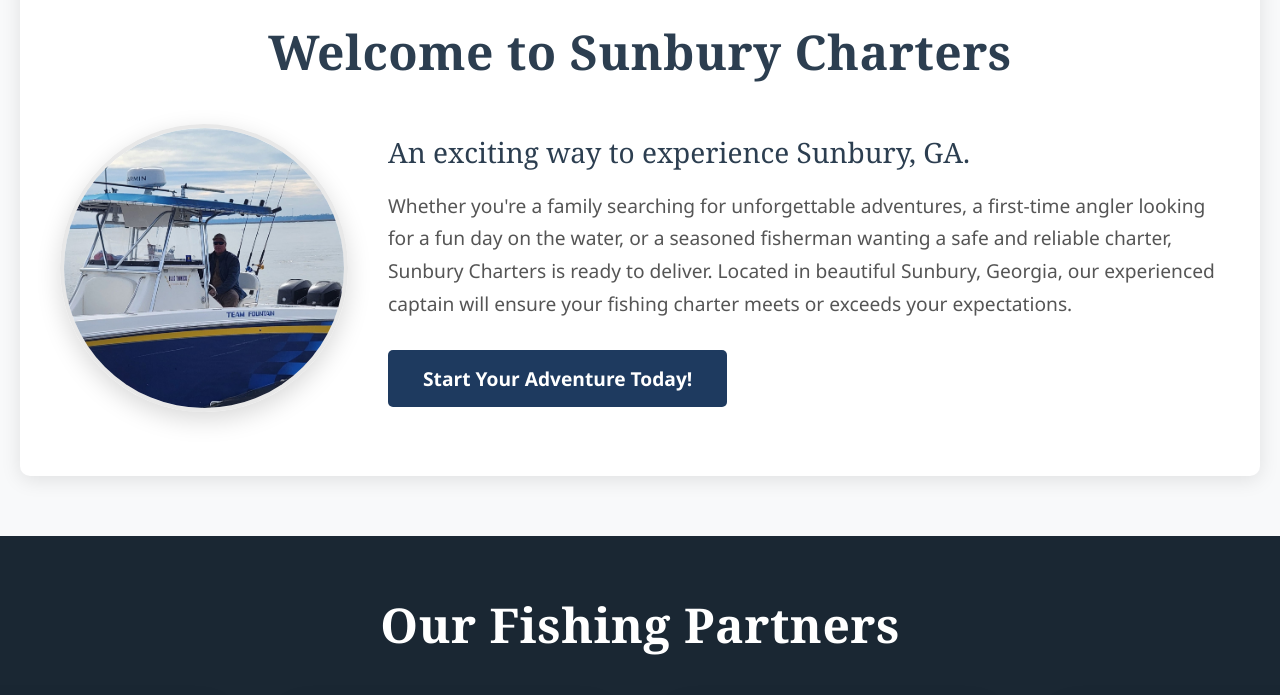
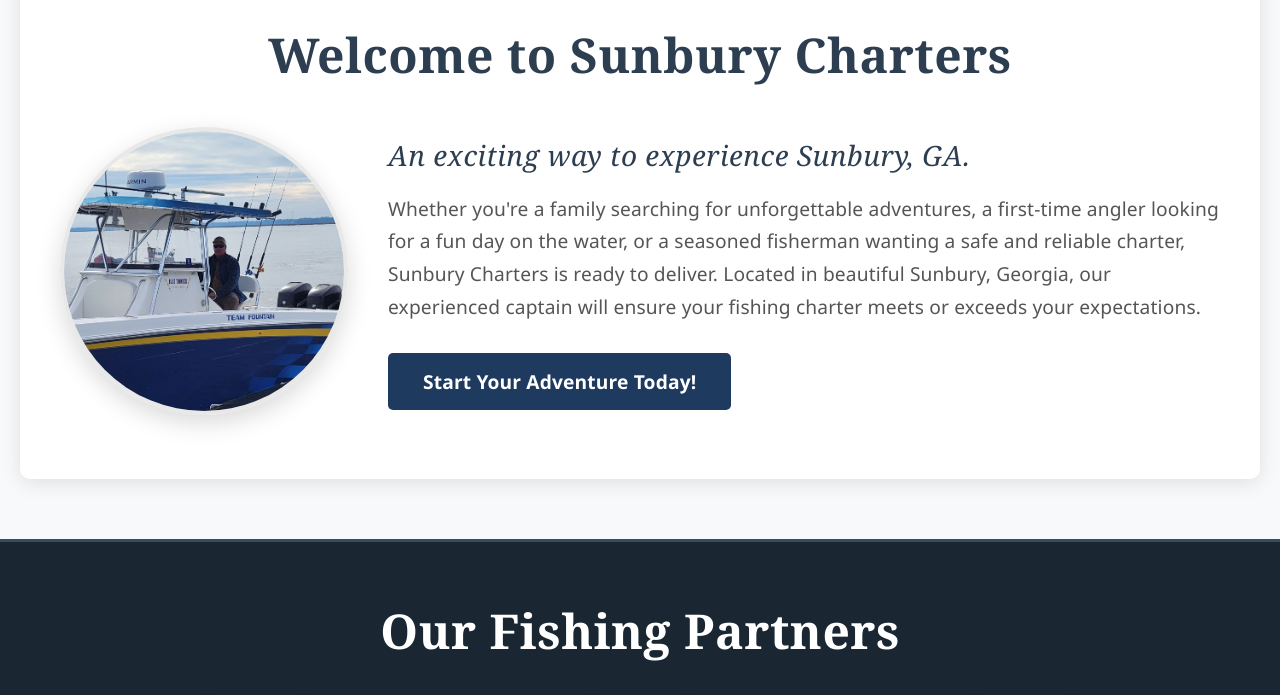
Before and after one commit to Sunbury-Fishing-Charter/Sunbury-Charters-Website, a plain HTML site: page index.html in a window 1280 px wide. Shown: the part 1460-2155 px from the top of the page. Drawn offline with Linux system fonts and the light colour scheme.

Commit message:
Updated home html to have the variables

```diff
--- a/css/style-css/home.css
+++ b/css/style-css/home.css
@@ -1,29 +1,3 @@
-:root {
-    /*--- CSS Variables for the partner scroller ---*/
-    --scroller-speed: 65s;
-    --card-width: 290px;
-    --card-gap: 55px;
-    --card-padding: 20px;
-    --card-radius: 20px;
-
-    /*--- General font styles ---*/
-    --header-font: 'Georgia', serif;
-    --body-font: 'Segoe UI', Tahoma, Geneva, Verdana, sans-serif;
-    --button-font: 'Segoe UI', Tahoma, Geneva, Verdana, sans-serif;
-    --subheader-font: 'Georgia', serif;
-    --header-size: 3rem;
-    --subheader-size: 1.75rem;
-    --body-size: 1.2rem;
-    --banner-font-size: 7rem;
-    --header-letter-spacing: 0.5px;
-    --subheader-letter-spacing: 0.5px;
-    --text-color: white;
-    --header-font-weight: bold;
-    --subheader-font-weight: italic;
-}
-
-
-
 
 /* ============================================
    BASIC PAGE SETUP
@@ -102,7 +76,8 @@ html, body {
     gap: 0.8%;
     flex-wrap: wrap;
     padding: 2.7% 0;
-    background-color: #1a2733;
+    background-color: var(--primary-navy-bg);
+    border-top: 3px solid var(--lighter-blue-accent);
 }
 .top-fishing-examples img {
     width: 23vw;
@@ -120,14 +95,14 @@ html, body {
 
 /* Background section for the captain info */
 .fishing-charter-in-sunbury {
-    background-color: #f8f9fa;
+    background-color: var(--secondary-grey-bg);
     padding: clamp(40px, 8vw, 60px) 20px;
 }
 /* White container box for captain content */
 .fishing-charter-container {
     max-width: 1200px;
     margin: 0 auto;
-    background: white;
+    background: var(--section-overlay-accent);
     padding: clamp(30px, 6vw, 60px) clamp(20px, 4vw, 40px);
     border-radius: 10px;
     box-shadow: 0 4px 20px rgba(0,0,0,0.1);
@@ -139,7 +114,7 @@ html, body {
     font-weight: var(--header-font-weight);
     font-family: var(--header-font);
     letter-spacing: var(--header-letter-spacing);
-    color: #2c3e50;
+    color: var(--alt-text-color);
     margin-bottom: clamp(20px, 4vw, 40px);
 }
 
@@ -175,36 +150,42 @@ html, body {
 .subheading {
     font-size: var(--subheader-size);
     font-family: var(--subheader-font);
-    color: #2c3e50;
+    font-style: var(--subheader-font-style);
+    letter-spacing: var(--subheader-letter-spacing);
+    color: var(--alt-text-color);
     margin-bottom: 8px;
 }
 
 /* Description paragraph text */
 .description {
     font-size: var(--body-size);
-    color: #555;
+    color: var(--gray-text-color);
+    letter-spacing: var(--body-letter-spacing);
+    font-style: var(--body-font-weight);
+    font-family: var(--body-font);
     line-height: 1.7;
     margin-bottom: 30px;
-    font-family: var(--body-font);
 }
 
 /* Get started today button */
 .cta-button {
-    background-color: #1e3a5f;  /* Dark blue background */
-    color: var(--text-color);               /* White text */
+    background-color: var(--primary-button-bg);
+    color: var(--text-color);
     padding: clamp(12px, 2.5vw, 15px) clamp(25px, 5vw, 35px);
     font-size: var(--body-size);
-    font-weight: var(--header-font-weight);
+    font-weight: var(--button-font-weight);
+    font-family: var(--body-font);
+    letter-spacing: var(--body-letter-spacing);
     border: none;
     border-radius: 5px;
     cursor: pointer;
-    transition: all 0.3s ease;
-    font-family: var(--body-font);
+    transition: all 0.4s ease;
 }
 
 /* Button hover effect */
 .cta-button:hover {
-    background-color: #2c4f75;  /* Lighter blue on hover */
+    color: var(--text-hover-orange);
+    background-color: var(--button-hover-bg);
     transform: translateY(-2px);
     box-shadow: 0 4px 15px rgba(30, 58, 95, 0.3);
 }
@@ -217,7 +198,9 @@ html, body {
 .fishing-partners {
     padding-block: 1rem;
     background: transparent;
-    background-color: #1a2733;
+    background-color: var(--primary-navy-bg);
+    border-top: 3px solid var(--lighter-blue-accent);
+    border-bottom: 3px solid var(--lighter-blue-accent);
     margin-bottom: 1.5rem;
 }
 .partners-title {
@@ -245,7 +228,7 @@ html, body {
     justify-content: center;
     padding: var(--card-padding);
     border-radius: var(--card-radius);
-    background: #374e62;
+    background: var(--lighter-blue-accent);
     box-shadow: 0 6px 24px rgba(8, 24, 48, 0.06);
 }
 .partner-card div {
--- a/css/style-css/variables.css
+++ b/css/style-css/variables.css
@@ -40,7 +40,7 @@
     --alt-text-color: #2c3e50; /* Dark navy color for text on light backgrounds */
     --gray-text-color: #555; /* Medium gray for body text on light backgrounds */
     --header-font-weight: bold;
-    --subheader-font-weight: italic;
+    --subheader-font-style: italic;
     --body-font-weight: normal;
     --button-font-weight: bold;
 
--- a/index.html
+++ b/index.html
@@ -7,10 +7,13 @@
     <script src="/js/scroller.js" defer></script>
 
     <!--------LINKS TO THE STYLESHEETS-------->
+    <link rel="stylesheet" href="css/style-css/variables.css">
+    <link rel="stylesheet" href="css/style-css/header-footer.css">
+    <link rel="stylesheet" href="css/responsive-css/header-footer-responsive.css">
     <link rel="stylesheet" href="css/style-css/home.css">
     <link rel="stylesheet" href="css/responsive-css/home-responsive.css">
-    <link rel="stylesheet" href="css/style-css/header-footer.css">
-    <link rel="stylesheet" href="css/responsive-css/header-footer-responsive.css">
+
+
 
     <!--------PAGE TITLE-------->
     <title>Sunbury Charter Fishing</title>
```
